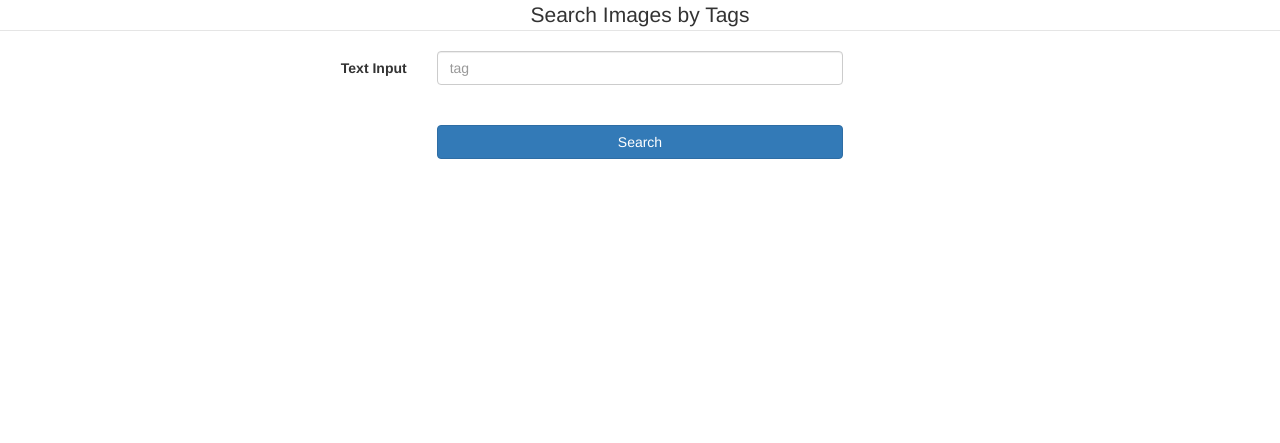
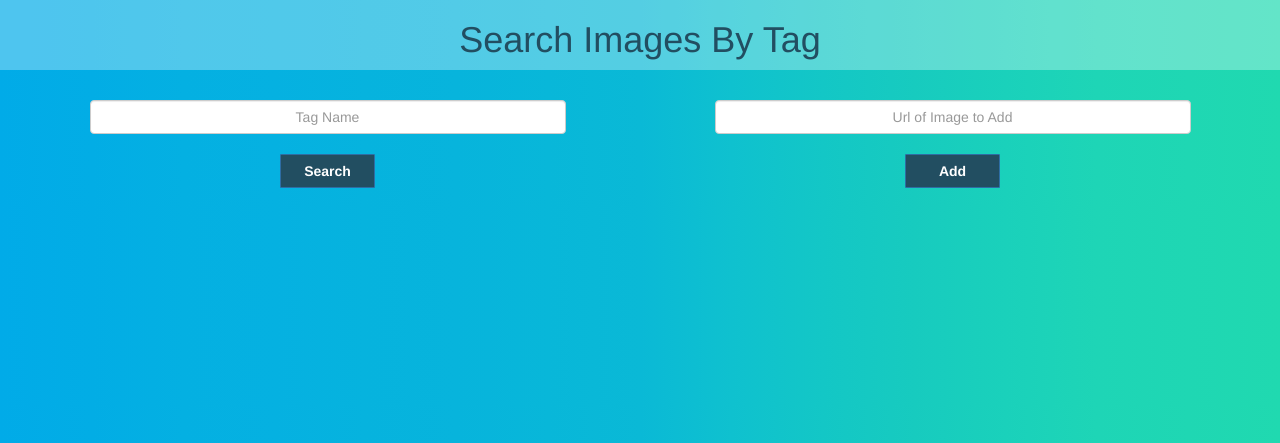
Before and after one commit to tanmaydatta/image-search, a Django app: page /search/ in a window 1280 px wide. Shown: the top 443 px of the page. Run offline with Django 3.2, Linux system fonts and the light colour scheme; some libraries are stand-ins or nearby versions.

Commit message:
search page style and create method

```diff
--- a/search/models.py
+++ b/search/models.py
@@ -7,6 +7,11 @@ from image_module import *
 class Image(models.Model):
     name = models.CharField(max_length=200)
     url = models.URLField(max_length=1500)
+
+    def create(self):
+        tags = get_tags(self.url)
+        add_tags(tags[:4])
+        self.save(tags[:4])
 
     def save(self, tags):
     	super(Image, self).save()
--- /dev/null
+++ b/search/static/styles.css
@@ -0,0 +1,32 @@
+body {
+	background: linear-gradient(to right,#01ABE8,#02ADE5,#04B0E2,#05B1E1,#06B3DE,#07B4DC,#08B7D9,#0AB9D6,#0FC1CF,#13C7C6,#17CBBF,#1AD1BB,#1ED5B6,#1FD7B3,#20D9B0);
+}
+
+#header-row {
+	font-size: 2.3rem;
+	color: #224e61;
+	text-align: center;
+	background-color: rgba(255,255,255,0.3);
+}
+
+.form-row {
+	margin-top: 1.5rem;
+}
+
+input {
+	text-align: center;
+}
+
+.form-group {
+	margin-top: 1.5rem;
+	width: 80%;
+}
+
+.submit-btn  {
+	width: 9.5rem;
+	border-radius: 1px !important;
+	font-weight: bold !important;
+	color: #fff;
+	background-color: #224e61 !important;
+	margin-top: 2rem !important;
+}
--- a/search/templates/search.html
+++ b/search/templates/search.html
@@ -2,24 +2,26 @@
 <html>
   <head>
     {% load staticfiles %}
+     <link href="{% static 'styles.css' %}" rel="stylesheet" type="text/css" />
      <link href="{% static 'algolia.css' %}" rel="stylesheet" type="text/css" />
+
     <link href="https://maxcdn.bootstrapcdn.com/bootstrap/3.3.7/css/bootstrap.min.css" rel="stylesheet" type="text/css" />
   </head>
   <body>
-    <form class="form-horizontal" action="results">
-      <fieldset>
+    <div class="container-fluid">
 
-      <!-- Form Name -->
-      <legend style="text-align:center">Search Images by Tags</legend>
+    <div class="row" id="header-row">
+      <h1 class="col-xs-12">Search Images By Tag</h1>
+    </div>
 
-      <!-- Text input-->
+      <div class="row form-row">
+        <div class="col-md-12">
+
+          <form class="form-horizontal col-md-6" action="results">
+          <center>
             <div class="form-group">
-        <label class="col-md-4 control-label" for="query">Text Input</label>
-        <div class="col-md-4">
-        <input id="query" name="query" type="text" placeholder="tag" class="form-control input-md" style="width:100%">
-        <br>
-        <br>
-        <button type="submit" class="btn btn-primary" style="width:100%" href='http://54.191.216.134:80/'>Search</button>
+                <input id="query" name="query" type="text" placeholder="Tag Name" class="form-control">
+                <button type="submit" class="submit-btn btn btn-primary">Search</button>
                 <script src="https://cdn.jsdelivr.net/algoliasearch/3/algoliasearch.min.js"></script>
                 <script src="https://cdn.jsdelivr.net/autocomplete.js/0/autocomplete.min.js"></script>
                 <script>
@@ -40,10 +42,21 @@
                   });
                 </script>
             </div>
+            </center>
+          </form>
+
+          <form class="form-horizontal col-md-6" action="add" method="post">
+          <center>
+            <div class="form-group">
+              <input id="url" name="url" type="text" placeholder="Url of Image to Add" class="form-control">
+              <button type="submit" class="submit-btn btn btn-primary">Add</button>
             </div>
+          </center>
+          </form>
 
-      </fieldset>
-    </form>
+        </div>
+      </div>
+    </div>
 
   </body>
 </html>
--- a/search/urls.py
+++ b/search/urls.py
@@ -6,4 +6,5 @@ urlpatterns = [
     # url(r'^$', test, name='test'),
     url(r'^$', home, name='home'),
     url(r'^results$', results, name='results'),
+    url(r'^add$', add, name='add'),
 ]
--- a/search/views.py
+++ b/search/views.py
@@ -2,6 +2,9 @@ from django.shortcuts import render
 from django.http import *
 import json
 from image_module import *
+from django.views.decorators.csrf import *
+from models import *
+import ipdb
 
 # Create your views here.
 def response(status, msg, *args):
@@ -22,3 +25,18 @@ def results(request):
 	rows = request.GET.get("rows", 5)
 	res = get(query, page, rows)
 	return render(request, "results.html", {"res": res, "query": query, "page": page})
+
+@csrf_exempt
+def add(request):
+	if request.method != "POST":
+		return response("failed", "POST required")
+	url = request.POST.get("url", "")
+	if not url:
+		return response("failed", "url not entered")
+	name = url.split("/")[-1]
+	img = Image(name=name, url=url)
+	try:
+		img.create()
+	except Exception as e:
+		return response("failed", "exception occured", exception=str(e))
+	return response("success", "ok")
```
Lines whose indentation alone changed are shown as unchanged.
